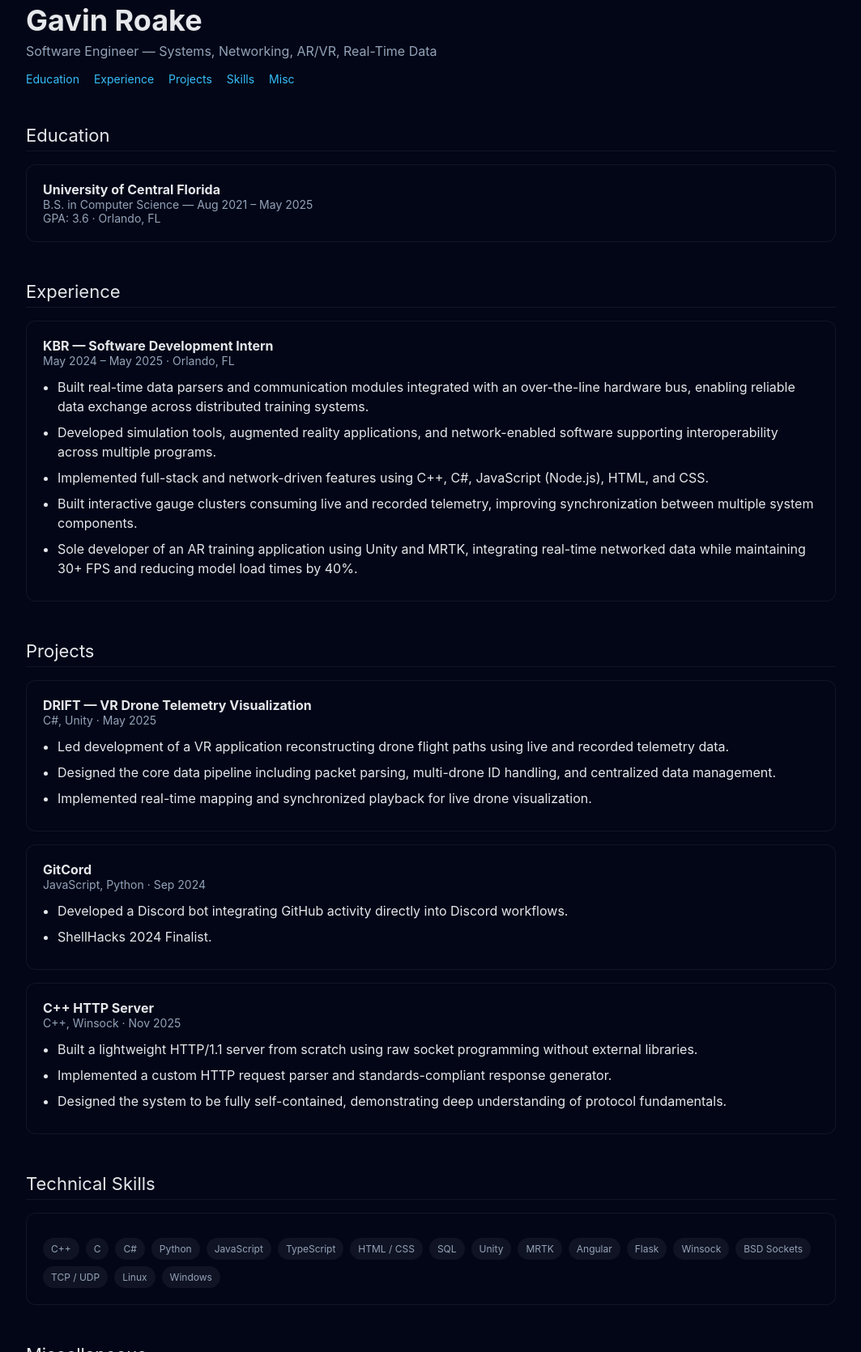
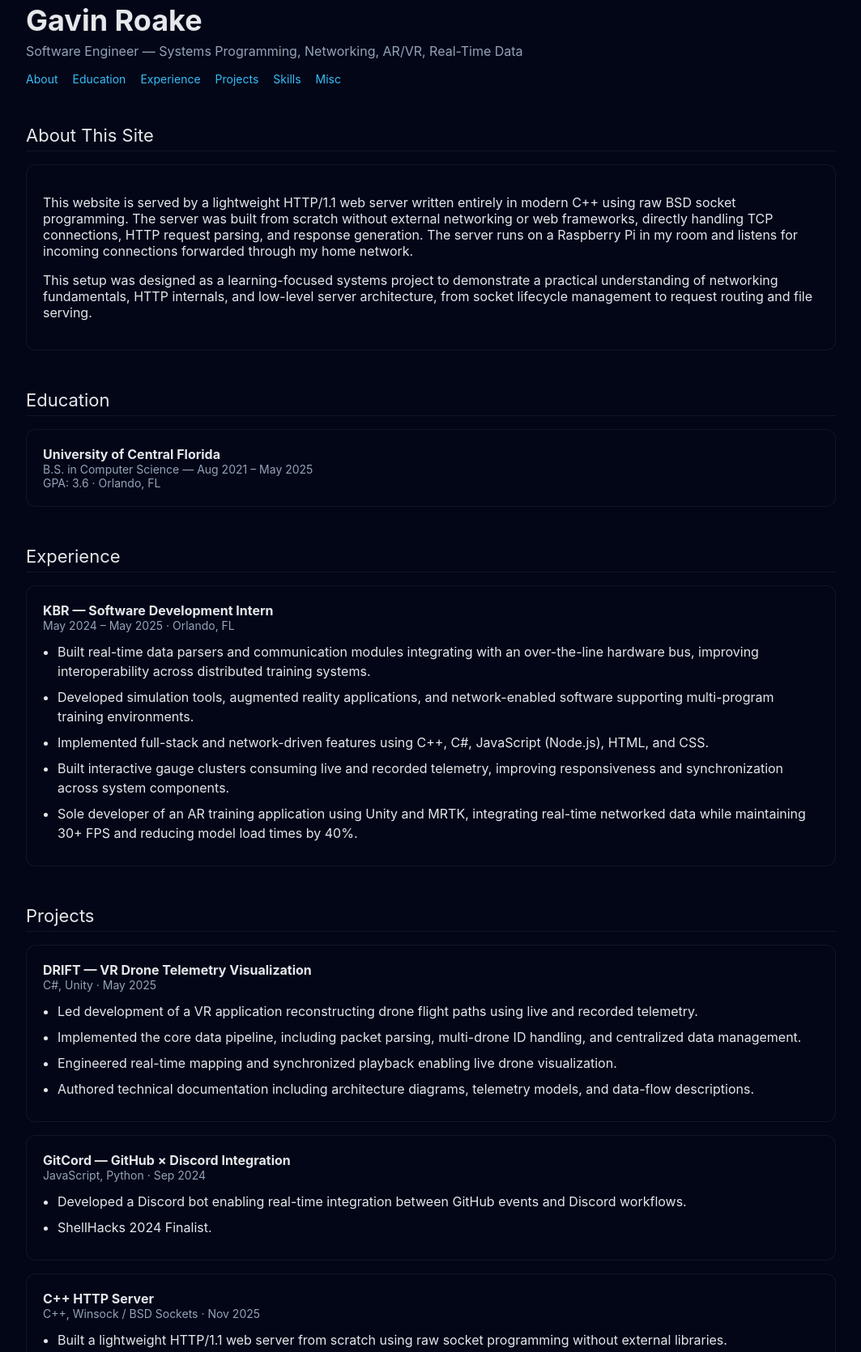
Before and after one commit to GavinCoding/HttpFromScratch, a plain HTML site: page HttpFromScratch/index.html in a window 1280 px wide. Shown: the part 29-1699 px from the top of the page at 81% size, without its empty margins (108-1171 px from the left). Drawn offline with Linux system fonts and the light colour scheme.

Commit message:
updated html

```diff
--- a/HttpFromScratch/index.html
+++ b/HttpFromScratch/index.html
@@ -4,7 +4,7 @@
     <meta charset="UTF-8" />
     <title>Gavin Roake | Software Engineer</title>
     <meta name="viewport" content="width=device-width, initial-scale=1" />
-    <meta name="description" content="Gavin Roake — Software Engineer specializing in systems programming, AR/VR, networking, and real-time data integration." />
+    <meta name="description" content="Gavin Roake — Software Engineer focused on systems programming, networking, and real-time AR/VR applications." />
 
     <style>
         :root {
@@ -133,10 +133,11 @@
         <header>
             <h1>Gavin Roake</h1>
             <div class="subtitle">
-                Software Engineer — Systems, Networking, AR/VR, Real-Time Data
+                Software Engineer — Systems Programming, Networking, AR/VR, Real-Time Data
             </div>
 
             <nav>
+                <a href="#about">About</a>
                 <a href="#education">Education</a>
                 <a href="#experience">Experience</a>
                 <a href="#projects">Projects</a>
@@ -144,7 +145,23 @@
                 <a href="#misc">Misc</a>
             </nav>
         </header>
+        <!-- ABOUT -->
+        <section id="about">
+            <div class="section-title">About This Site</div>
+            <div class="card">
+                <p>
+                    This website is served by a lightweight HTTP/1.1 web server written entirely in modern C++ using raw BSD socket
+                    programming. The server was built from scratch without external networking or web frameworks, directly handling
+                    TCP connections, HTTP request parsing, and response generation. The server runs on a Raspberry Pi in my room and listens for incoming connections forwarded through my home network.
+                </p>
 
+                <p>
+                    This setup was designed as a learning-focused systems project to demonstrate a practical understanding of
+                    networking fundamentals, HTTP internals, and low-level server architecture, from socket lifecycle management
+                    to request routing and file serving.
+                </p>
+            </div>
+        </section>
         <!-- EDUCATION -->
         <section id="education">
             <div class="section-title">Education</div>
@@ -165,16 +182,16 @@
 
                 <ul>
                     <li>
-                        Built real-time data parsers and communication modules integrated with an over-the-line hardware bus, enabling reliable data exchange across distributed training systems.
+                        Built real-time data parsers and communication modules integrating with an over-the-line hardware bus, improving interoperability across distributed training systems.
                     </li>
                     <li>
-                        Developed simulation tools, augmented reality applications, and network-enabled software supporting interoperability across multiple programs.
+                        Developed simulation tools, augmented reality applications, and network-enabled software supporting multi-program training environments.
                     </li>
                     <li>
                         Implemented full-stack and network-driven features using C++, C#, JavaScript (Node.js), HTML, and CSS.
                     </li>
                     <li>
-                        Built interactive gauge clusters consuming live and recorded telemetry, improving synchronization between multiple system components.
+                        Built interactive gauge clusters consuming live and recorded telemetry, improving responsiveness and synchronization across system components.
                     </li>
                     <li>
                         Sole developer of an AR training application using Unity and MRTK, integrating real-time networked data while maintaining 30+ FPS and reducing model load times by 40%.
@@ -192,23 +209,26 @@
                 <div class="muted">C#, Unity · May 2025</div>
                 <ul>
                     <li>
-                        Led development of a VR application reconstructing drone flight paths using live and recorded telemetry data.
+                        Led development of a VR application reconstructing drone flight paths using live and recorded telemetry.
                     </li>
                     <li>
-                        Designed the core data pipeline including packet parsing, multi-drone ID handling, and centralized data management.
+                        Implemented the core data pipeline, including packet parsing, multi-drone ID handling, and centralized data management.
                     </li>
                     <li>
-                        Implemented real-time mapping and synchronized playback for live drone visualization.
+                        Engineered real-time mapping and synchronized playback enabling live drone visualization.
+                    </li>
+                    <li>
+                        Authored technical documentation including architecture diagrams, telemetry models, and data-flow descriptions.
                     </li>
                 </ul>
             </div>
 
             <div class="card">
-                <strong>GitCord</strong>
+                <strong>GitCord — GitHub × Discord Integration</strong>
                 <div class="muted">JavaScript, Python · Sep 2024</div>
                 <ul>
                     <li>
-                        Developed a Discord bot integrating GitHub activity directly into Discord workflows.
+                        Developed a Discord bot enabling real-time integration between GitHub events and Discord workflows.
                     </li>
                     <li>
                         ShellHacks 2024 Finalist.
@@ -218,16 +238,16 @@
 
             <div class="card">
                 <strong>C++ HTTP Server</strong>
-                <div class="muted">C++, Winsock · Nov 2025</div>
+                <div class="muted">C++, Winsock / BSD Sockets · Nov 2025</div>
                 <ul>
                     <li>
-                        Built a lightweight HTTP/1.1 server from scratch using raw socket programming without external libraries.
+                        Built a lightweight HTTP/1.1 web server from scratch using raw socket programming without external libraries.
                     </li>
                     <li>
-                        Implemented a custom HTTP request parser and standards-compliant response generator.
+                        Implemented a custom HTTP request parser handling methods, paths, and headers directly from browser traffic.
                     </li>
                     <li>
-                        Designed the system to be fully self-contained, demonstrating deep understanding of protocol fundamentals.
+                        Designed and deployed the server on a Raspberry Pi with custom networking, DNS, and Cloudflare integration.
                     </li>
                 </ul>
             </div>
@@ -240,10 +260,12 @@
                 <div class="tags">
                     <span class="tag">C++</span>
                     <span class="tag">C</span>
+                    <span class="tag">CUDA</span>
                     <span class="tag">C#</span>
                     <span class="tag">Python</span>
                     <span class="tag">JavaScript</span>
                     <span class="tag">TypeScript</span>
+                    <span class="tag">Java</span>
                     <span class="tag">HTML / CSS</span>
                     <span class="tag">SQL</span>
                     <span class="tag">Unity</span>
@@ -255,6 +277,8 @@
                     <span class="tag">TCP / UDP</span>
                     <span class="tag">Linux</span>
                     <span class="tag">Windows</span>
+                    <span class="tag">Git</span>
+                    <span class="tag">GitHub</span>
                 </div>
             </div>
         </section>
@@ -266,10 +290,13 @@
                 <strong>Long-Distance Thru Hiker</strong>
                 <ul>
                     <li>
-                        Completed the 2,190-mile Appalachian Trail and 2,650-mile Pacific Crest Trail.
+                        Completed the 2,190-mile Appalachian Trail and the 2,650-mile Pacific Crest Trail.
                     </li>
                     <li>
-                        Demonstrated resilience, long-term planning, solo decision-making, and risk assessment in high-pressure environments.
+                        Managed route planning, logistics, and solo decision-making over multi-month expeditions.
+                    </li>
+                    <li>
+                        Developed resilience, adaptability, and problem-solving skills under sustained high-pressure conditions.
                     </li>
                 </ul>
             </div>
```
